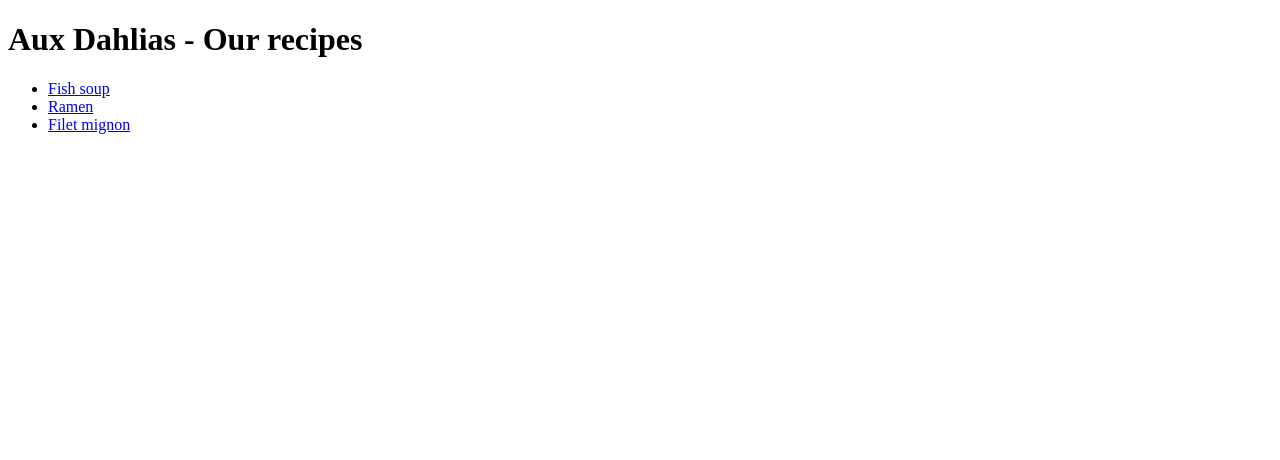
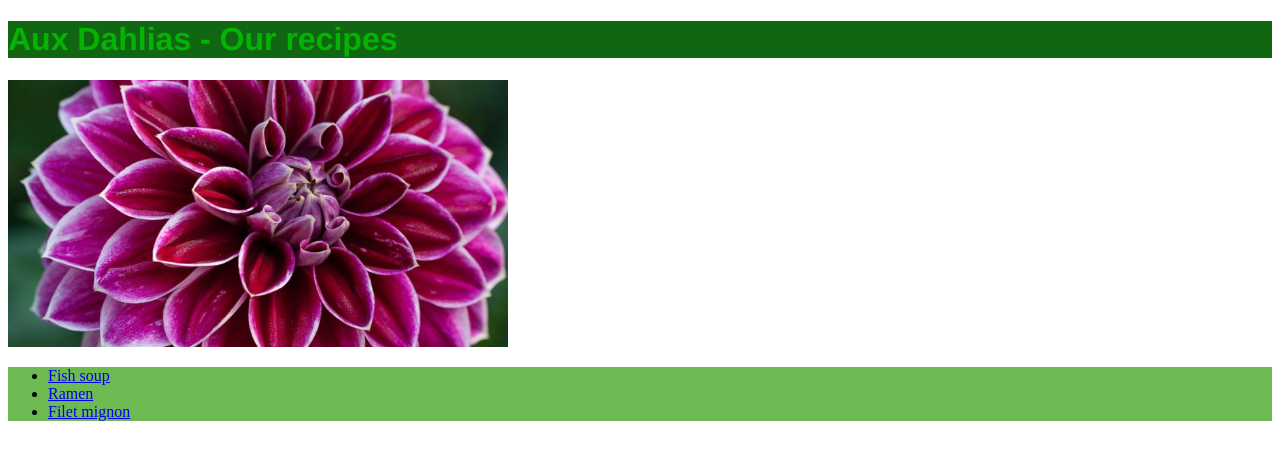
Before and after one commit to nogenora/odin-recipes, a plain HTML site: page index.html in a window 1280 px wide. Drawn offline with Linux system fonts and the light colour scheme.

Commit message:
Introducing green theme layout Added picture of Dahlia on front page / index.html

```diff
--- a/index.html
+++ b/index.html
@@ -7,8 +7,10 @@
     <title>Aux Dahlias</title>
 </head>
 <body>
-    <h1>Aux Dahlias - Our recipes</h1>
-    <ul>
+    <h1 class="heading">Aux Dahlias - Our recipes</h1>
+    <img src="./images/Dahlia.jpg" alt="an image of a Dahlia flower" width="500
+    0px">
+    <ul class="list">
         <li><a href="./recipes/soupe_poisson.html">Fish soup</a></li>
         <li><a href="./recipes/ramen.html">Ramen</a></li>
         <li><a href="./recipes/filet_mignon.html">Filet mignon</a></li>
--- a/style.css
+++ b/style.css
@@ -1,3 +1,10 @@
 .heading {
     font-family: Helvetica, Verdana, "Helvetica Now", sans-serif;
+    font-weight: 800;
+    color:rgb(4, 179, 4);
+    background-color: rgb(17, 103, 17);
 }
+
+.list {
+    background-color:rgb(110, 186, 82);
+}
```
Also changed, not shown: images/Dahlia.jpg (added).
